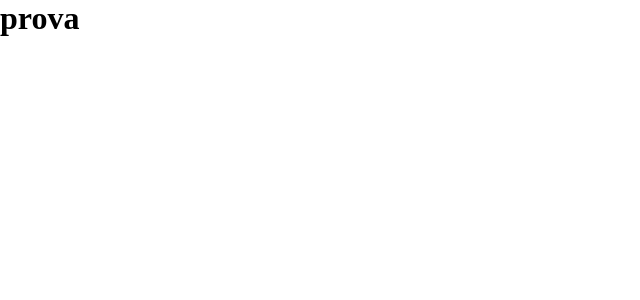
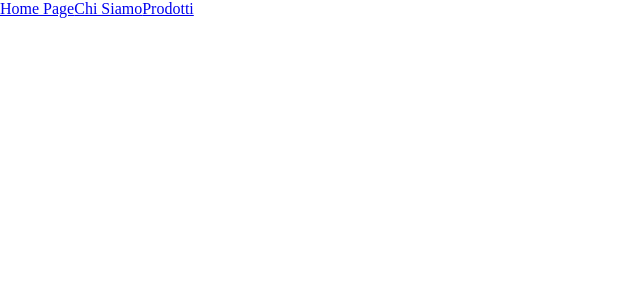
Before and after one commit to veronicacrisafi/react-router, a React (Vite) app: page / in a window 1280 px wide. Shown: the top 300 px of the page, without its empty margins (0-640 px from the left). Built offline with nearby package versions, Linux system fonts and the light colour scheme.

Commit message:
linkate le pagine

```diff
--- a/src/App.jsx
+++ b/src/App.jsx
@@ -1,5 +1,7 @@
-import { BrowserRouter, Routes, Route } from "react-router-dom"
-import HomePage from "./pages/HomePage"
+import { BrowserRouter, Routes, Route } from "react-router-dom";
+import HomePage from "./pages/HomePage";
+import ChiSiamo from './pages/ChiSiamo';
+import Prodotti from './pages/Prodotti';
 function App() {
 
 
@@ -7,7 +9,9 @@ function App() {
     <>
       <BrowserRouter>
         <Routes>
-          <Route path="/" element={<HomePage />}>Home Page</Route>
+          <Route path="/" element={<HomePage />} />
+          <Route path="/presentazione" element={<ChiSiamo />} />
+          <Route path="/prodotti" element={<Prodotti />} />
         </Routes>
 
       </BrowserRouter>
--- /dev/null
+++ b/src/pages/ChiSiamo.jsx
@@ -0,0 +1,8 @@
+export default function ChiSiamo() {
+
+    return (
+        <>
+            <h1>prova2</h1>
+        </>
+    )
+}
--- a/src/pages/HomePage.jsx
+++ b/src/pages/HomePage.jsx
@@ -1,9 +1,16 @@
-export default function HomePage() {
+import { Link, NavLink } from "react-router-dom";
 
 
+export default function HomePage() {
     return (
         <>
-            <h1>prova</h1>
+            <header>
+                <nav>
+                    <Link to="/">Home Page</Link>
+                    <NavLink to="/presentazione">Chi Siamo</NavLink>
+                    <NavLink to="/prodotti">Prodotti</NavLink>
+                </nav>
+            </header>
 
         </>
     )
--- /dev/null
+++ b/src/pages/Prodotti.jsx
@@ -0,0 +1,6 @@
+export default function Prodotti() {
+
+    return (
+        <h1>prova3</h1>
+    )
+}
```
